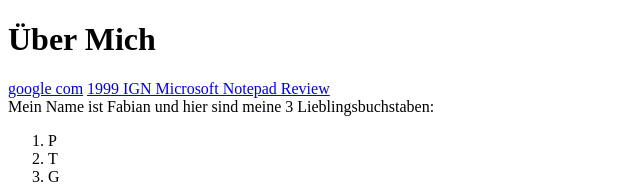
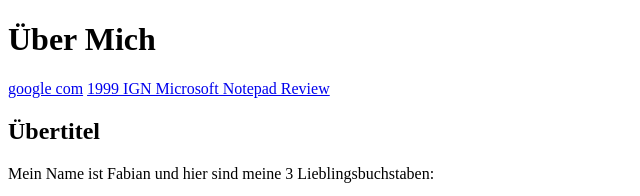
Before and after one commit to Fab-Lan-Spg/FL-WMC, a plain HTML site: page 2026-09-26_übermich/index.html in a window 1280 px wide. Shown: the top 196 px of the page, without its empty margins (0-640 px from the left). Drawn offline with Linux system fonts and the light colour scheme.

Commit message:
saved the world

```diff
--- a/2026-09-26_übermich/index.html
+++ b/2026-09-26_übermich/index.html
@@ -16,6 +16,7 @@
         </header>
         <main>
             <article>
+                <h2>Übertitel</h2>
                 Mein Name ist Fabian und hier sind meine 3 Lieblingsbuchstaben:
                 <ol>
                     <li>P</li>
```
